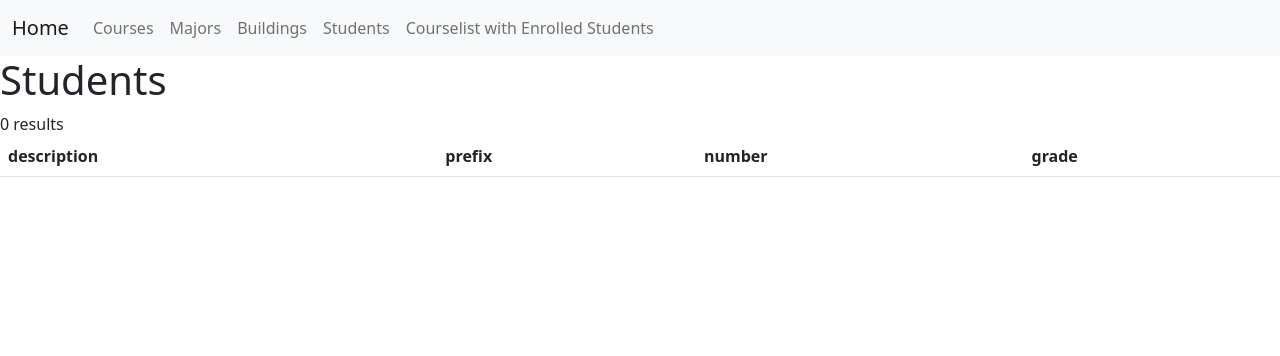
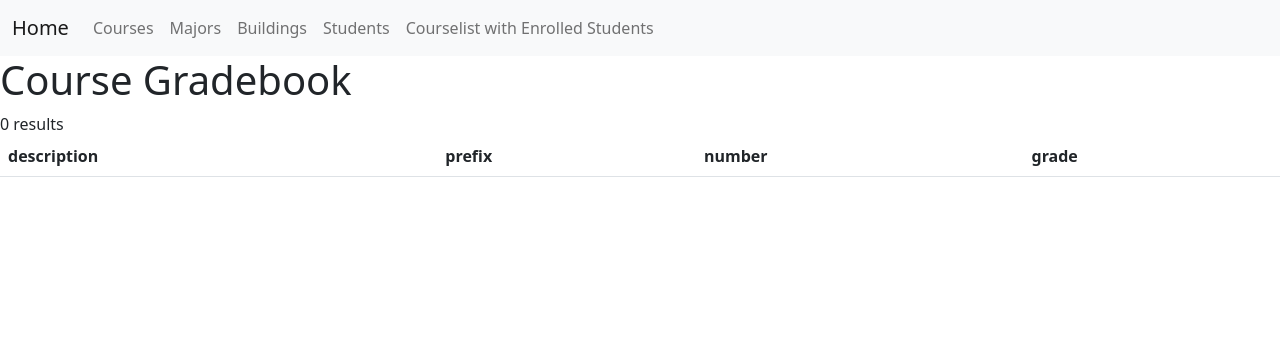
Before and after one commit to landrydroupy/homework3, a PHP site: page /student-course.php in a window 1280 px wide. Shown: the top 356 px of the page. Run offline with PHP 8.4, Linux system fonts and the light colour scheme; data that the repository does not hold is empty.

Commit message:
Update student-course.php

```diff
--- a/student-course.php
+++ b/student-course.php
@@ -8,7 +8,7 @@
     <link href="https://cdn.jsdelivr.net/npm/bootstrap@5.2.0/dist/css/bootstrap.min.css" rel="stylesheet" integrity="sha384-gH2yIJqKdNHPEq0n4Mqa/HGKIhSkIHeL5AyhkYV8i59U5AR6csBvApHHNl/vI1Bx" crossorigin="anonymous">
   </head>
   <body>
-    <h1>Students</h1>
+    <h1>Course Gradebook</h1>
 <table class="table table-striped">
   <thead>
     <tr>
```
